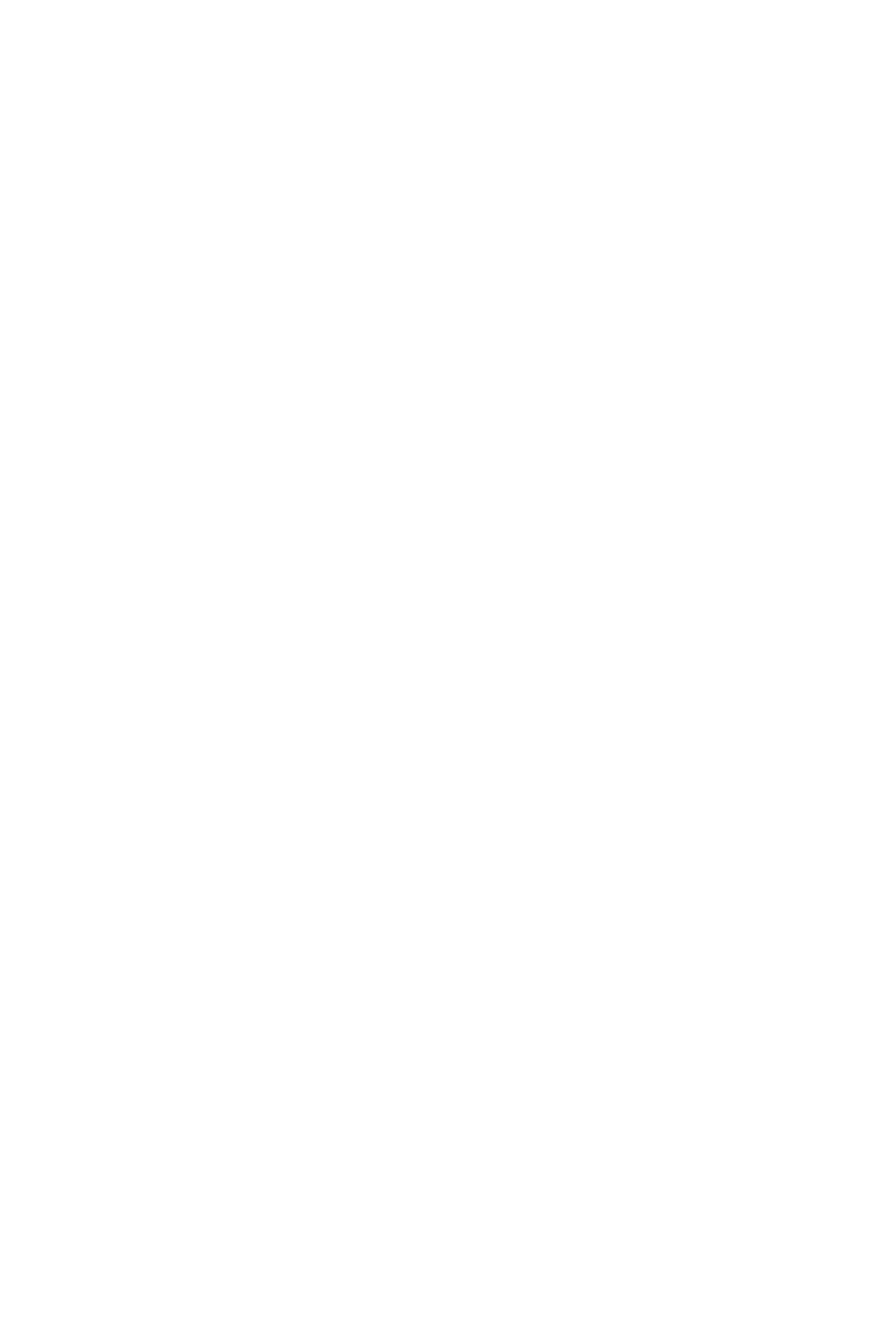
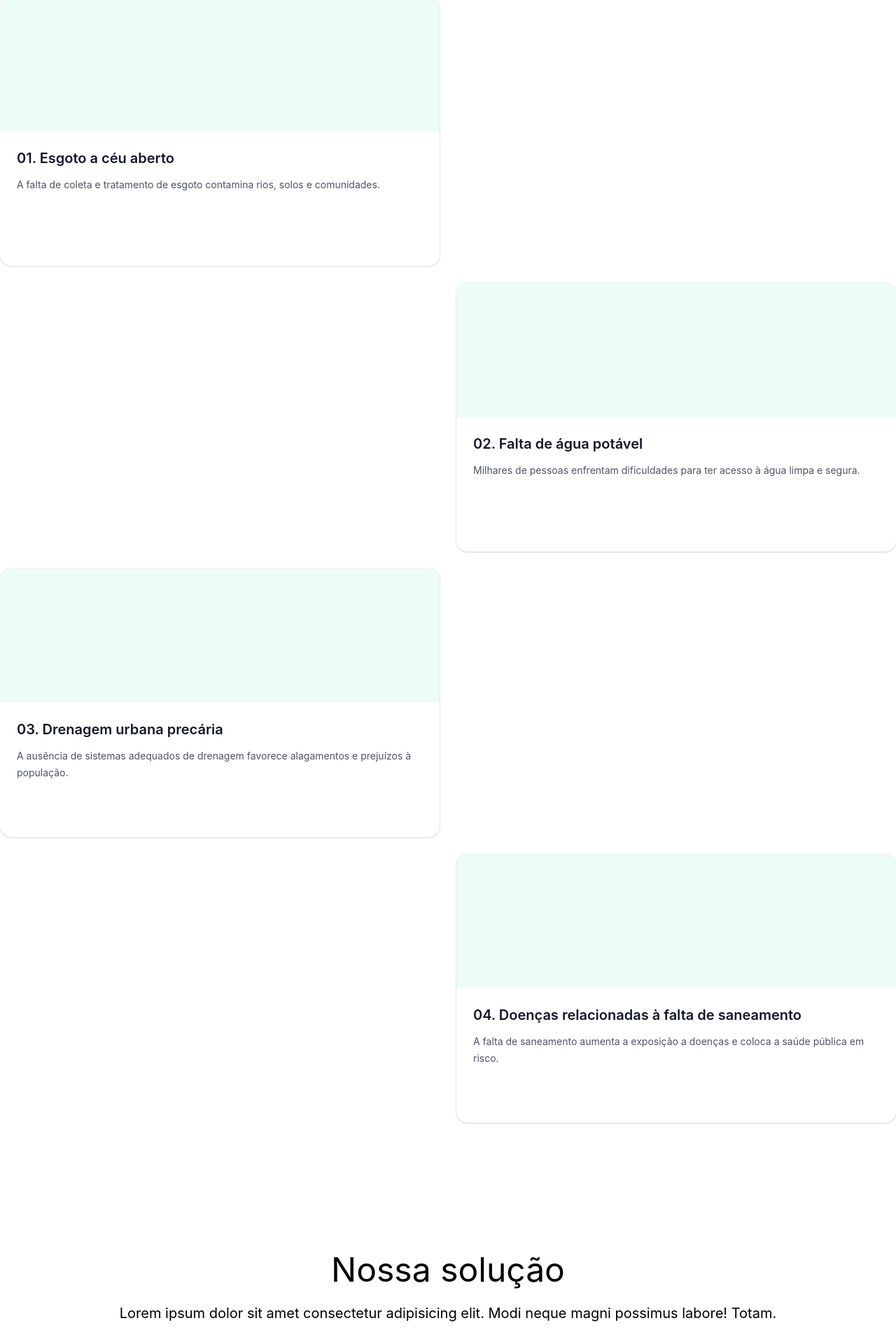
Before and after one commit to AndreyDurante/GS2-Sanemento, a React (Vite) app in the folder global/: page / in a window 1280 px wide. Shown: the part 852-2772 px from the top of the page at 70% size. Built offline with nearby package versions, Linux system fonts and the light colour scheme.

Commit message:
feat:criando seção de dor e solução/criando carrossel inicial para solução

```diff
--- a/global/src/App.jsx
+++ b/global/src/App.jsx
@@ -1,31 +1,86 @@
-import './App.css'
-import Header from './components/Header'
-import rioInicioReto from './assets/rio_inicioReto.png'
+import "./App.css";
+import CardComImagem from "./components/CardComImagem.jsx";
+import Carrossel from "./components/Carrossel.jsx";
+import Header from "./components/Header";
 
 function App() {
-
+  const problemas = [
+    {
+      titulo: "01. Esgoto a céu aberto",
+      subtitulo:
+        "A falta de coleta e tratamento de esgoto contamina rios, solos e comunidades.",
+    },
+    {
+      titulo: "02. Falta de água potável",
+      subtitulo:
+        "Milhares de pessoas enfrentam dificuldades para ter acesso à água limpa e segura.",
+    },
+    {
+      titulo: "03. Drenagem urbana precária",
+      subtitulo:
+        "A ausência de sistemas adequados de drenagem favorece alagamentos e prejuízos à população.",
+    },
+    {
+      titulo: "04. Doenças relacionadas à falta de saneamento",
+      subtitulo:
+        "A falta de saneamento aumenta a exposição a doenÃ§as e coloca a saúde pÃºblica em risco.",
+    },
+  ];
 
   return (
     <>
-    <Header />
-    <main id='landing' className='h-screen bg-gray-400'>
-    <div className='grid grid-cols-2'>
-      <article className='grid-cols-6 flex h-screen justify-center items-center '>
-        <main className='conteudo flex  w-2/3 flex-col gap-5 mt-10 '>
-          <h6 className='text-6xl w-full'>Lorem ipsum dolor sit amet consectetur.</h6>
-          <p className='w-2/3'>Lorem ipsum dolor sit amet consectetur adipisicing elit. Provident labore nihil nostrum enim maxime corporis.</p>
-          <button className='flex justify-center py-3 text-xl bg-verde-agua w-2/5 rounded-2xl'>Saber mais</button>
-        </main>
-      </article>
-      <div className='grid-cols-6 flex text-center h-screen bg-gray-100 justify-end'>b</div>
+      <Header />
+      <main id="landing" className="h-screen bg-gray-400">
+        <div className="grid grid-cols-2">
+          <article className="grid-cols-6 flex h-screen justify-center items-center ">
+            <main className="conteudo flex  w-2/3 flex-col gap-5 mt-10 ">
+              <h6 className="text-6xl w-full">
+                Lorem ipsum dolor sit amet consectetur.
+              </h6>
+              <p className="w-2/3">
+                Lorem ipsum dolor sit amet consectetur adipisicing elit.
+                Provident labore nihil nostrum enim maxime corporis.
+              </p>
+              <button className="flex justify-center py-3 text-xl bg-verde-agua w-2/5 rounded-2xl">
+                Saber mais
+              </button>
+            </main>
+          </article>
+          <div className="grid-cols-6 flex text-center h-screen bg-gray-100 justify-end">
+            Imagem da direita
+          </div>
+        </div>
+        <section id="dor" className="py-12">
+            <div className="grid grid-cols-2 grid-rows-4 gap-6">
+    <div className="col-start-1 row-start-1">
+      <CardComImagem titulo="01. Esgoto a céu aberto" subtitulo="A falta de coleta e tratamento de esgoto contamina rios, solos e comunidades." />
     </div>
-    </main>
-    <section id='dor' className='h-screen'>
-    </section>
-    <section id='solucao' className='h-screen'></section>
-    <section id='solucao2' className='h-screen'></section>
+
+    <div className="col-start-2 row-start-2">
+      <CardComImagem titulo="02. Falta de água potável" subtitulo="Milhares de pessoas enfrentam dificuldades para ter acesso à água limpa e segura." />
+    </div>
+
+    <div className="col-start-1 row-start-3">
+      <CardComImagem titulo="03. Drenagem urbana precária" subtitulo="A ausência de sistemas adequados de drenagem favorece alagamentos e prejuízos à população." />
+    </div>
+
+    <div className="col-start-2 row-start-4">
+      <CardComImagem titulo="04. Doenças relacionadas à falta de saneamento" subtitulo="A falta de saneamento aumenta a exposição a doenças e coloca a saúde pública em risco." />
+    </div>
+    </div>
+        </section>
+        <section id="solucao" className="h-screen flex justify-center flex-col items-center gap-6">
+          <article className="flex items-center flex-col gap-6 justify-center">
+            <h2 className="text-5xl">Nossa solução</h2>
+            <p className="text-xl">Lorem ipsum dolor sit amet consectetur adipisicing elit. Modi neque magni possimus labore! Totam.</p>
+          </article>
+          <main>
+              <Carrossel itens={problemas} />
+          </main>
+        </section>
+      </main>
     </>
-  )
+  );
 }
 
-export default App
+export default App;
--- /dev/null
+++ b/global/src/components/CardComImagem.jsx
@@ -0,0 +1,15 @@
+const CardComImagem = ({ titulo, subtitulo, imagem, altImagem }) => {
+    return (
+        <article className="flex min-h-96 w-full flex-col overflow-hidden rounded-2xl bg-white text-left shadow-sm ring-1 ring-black/5">
+            <div className="flex h-48 w-full shrink-0 items-center justify-center bg-emerald-50 p-5">
+                {imagem && <img src={imagem} alt={altImagem || ""} className="h-full w-full object-contain" />}
+            </div>
+            <div className="flex flex-1 flex-col gap-3 p-6">
+                <h2 className="text-xl font-semibold text-gray-900">{titulo}</h2>
+                <p className="text-sm leading-6 text-gray-600">{subtitulo}</p>
+            </div>
+        </article>
+    )
+}
+
+export default CardComImagem
--- /dev/null
+++ b/global/src/components/Carrossel.jsx
@@ -0,0 +1,61 @@
+import { useRef } from "react";
+import CardComImagem from "./CardComImagem.jsx";
+
+const Carrossel = ({ itens }) => {
+  const trilhoRef = useRef(null);
+
+  const mover = (direcao) => {
+    const trilho = trilhoRef.current;
+    if (!trilho) return;
+
+    trilho.scrollBy({
+      left: direcao * trilho.clientWidth * 0.8,
+      behavior: "smooth",
+    });
+  };
+
+  return (
+    <div className="relative mx-auto w-full max-w-6xl px-12">
+      <div
+        ref={trilhoRef}
+        className="flex snap-x snap-mandatory gap-4 overflow-x-auto scroll-smooth py-2 md:gap-6"
+        role="region"
+        aria-label="Cards sobre problemas de saneamento"
+      >
+        {itens.map(({ titulo, subtitulo }, index) => (
+          <div
+            key={titulo}
+            className="w-[85%] shrink-0 snap-start sm:w-[65%] md:w-[calc((100%-1.5rem)/2)]"
+            role="group"
+            aria-label={`Card ${index + 1} de ${itens.length}`}
+          >
+            <CardComImagem titulo={titulo} subtitulo={subtitulo} />
+          </div>
+        ))}
+      </div>
+
+      <button
+        type="button"
+        onClick={() => mover(-1)}
+        aria-label="Cards anteriores"
+        className="absolute left-0 top-1/2 grid size-10 -translate-y-1/2 place-items-center rounded-full bg-white text-gray-800 shadow-md transition hover:bg-gray-100 focus-visible:outline-2 focus-visible:outline-offset-2 focus-visible:outline-gray-800"
+      >
+        <svg viewBox="0 0 24 24" aria-hidden="true" className="size-5">
+          <path d="m15 18-6-6 6-6" fill="none" stroke="currentColor" strokeLinecap="round" strokeLinejoin="round" strokeWidth="2" />
+        </svg>
+      </button>
+      <button
+        type="button"
+        onClick={() => mover(1)}
+        aria-label="Proximos cards"
+        className="absolute right-0 top-1/2 grid size-10 -translate-y-1/2 place-items-center rounded-full bg-white text-gray-800 shadow-md transition hover:bg-gray-100 focus-visible:outline-2 focus-visible:outline-offset-2 focus-visible:outline-gray-800"
+      >
+        <svg viewBox="0 0 24 24" aria-hidden="true" className="size-5">
+          <path d="m9 18 6-6-6-6" fill="none" stroke="currentColor" strokeLinecap="round" strokeLinejoin="round" strokeWidth="2" />
+        </svg>
+      </button>
+    </div>
+  );
+};
+
+export default Carrossel;
--- a/global/src/index.css
+++ b/global/src/index.css
@@ -3,11 +3,3 @@
 @theme {
   --color-verde-agua: #00d6b5;
 }
-
-.repetido {
-    background-image: url('./assets/rio_verdeCHAT.png');
-    background-repeat: no-repeat;
-    background-position: center;
-    background-size: 21% auto;
-    background-position: center -1px;
-}
```
